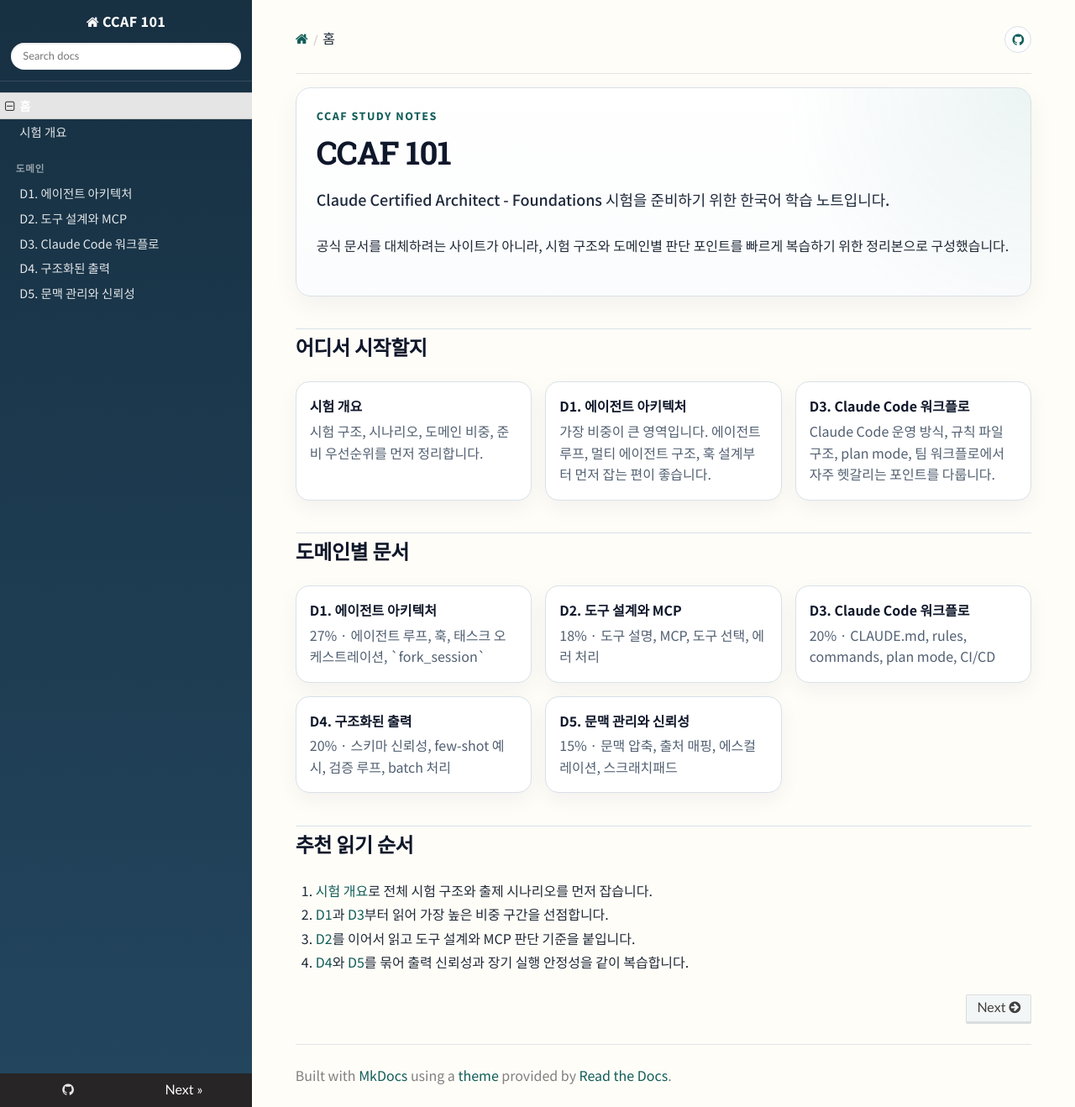
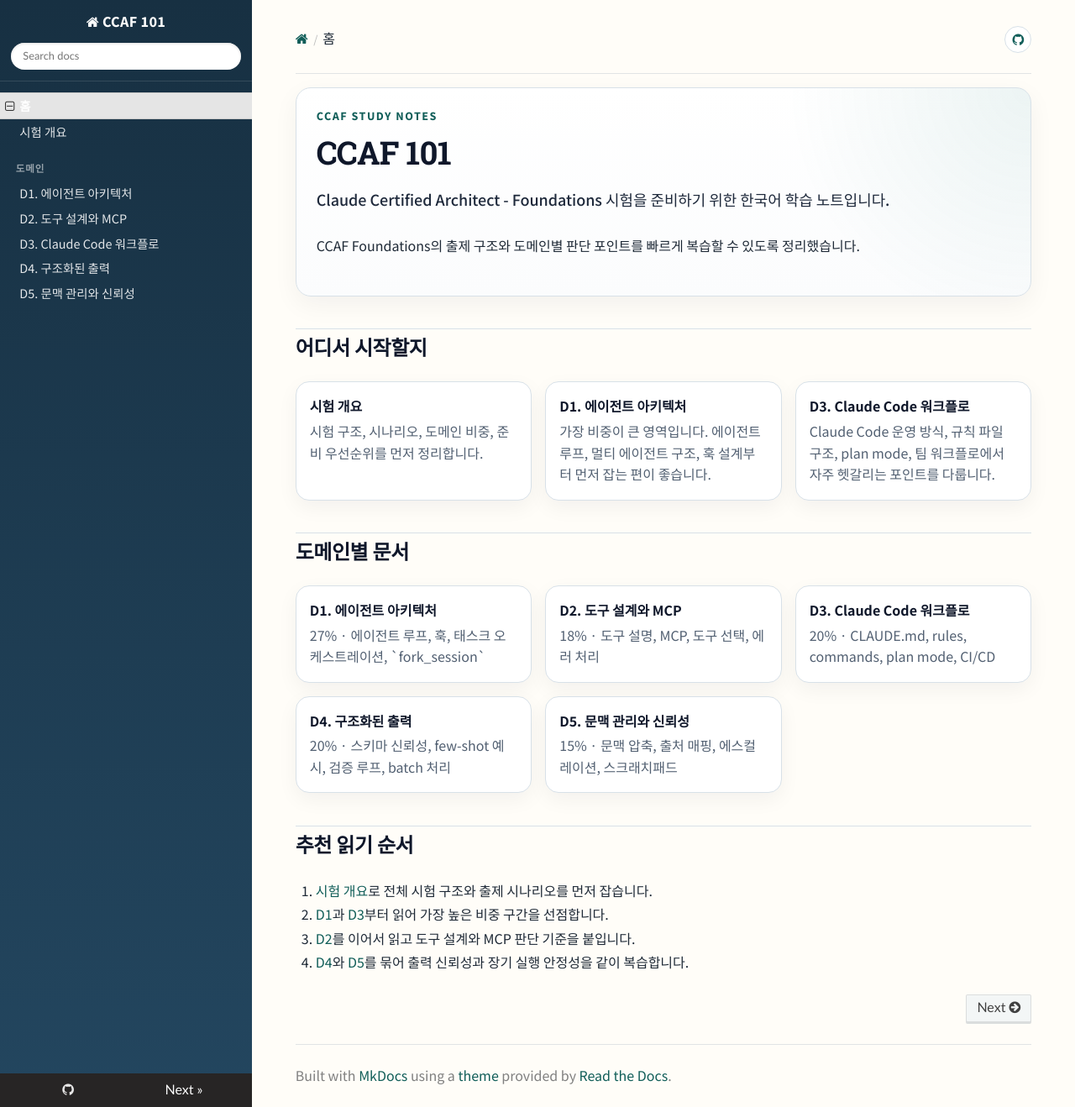
Before and after one commit to bitboom/ccaf101, an MkDocs documentation site: the page built from docs/index.md, in a window 1280 px wide and 1318 px high. Shown: the whole window at 84% size. Built offline with MkDocs 1.6.1, drawn with Linux system fonts in a browser that asks for light colours; nearby versions of some CDN libraries; some web fonts are replaced.

Commit message:
Refine homepage introduction copy

```diff
--- a/docs/index.md
+++ b/docs/index.md
@@ -5,7 +5,7 @@
     Claude Certified Architect - Foundations 시험을 준비하기 위한 한국어 학습 노트입니다.
   </p>
   <p>
-    공식 문서를 대체하려는 사이트가 아니라, 시험 구조와 도메인별 판단 포인트를 빠르게 복습하기 위한 정리본으로 구성했습니다.
+CCAF Foundations의 출제 구조와 도메인별 판단 포인트를 빠르게 복습할 수 있도록 정리했습니다.
   </p>
 </section>
 
```
